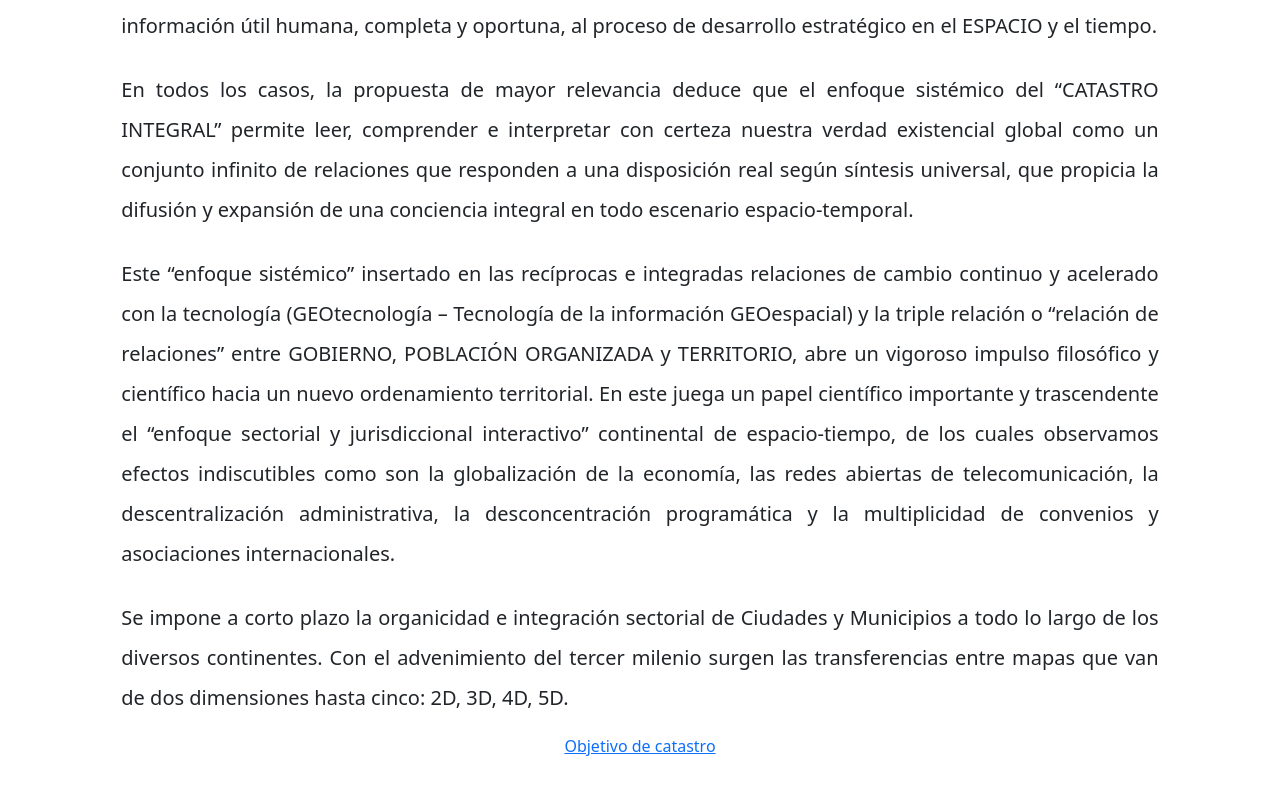
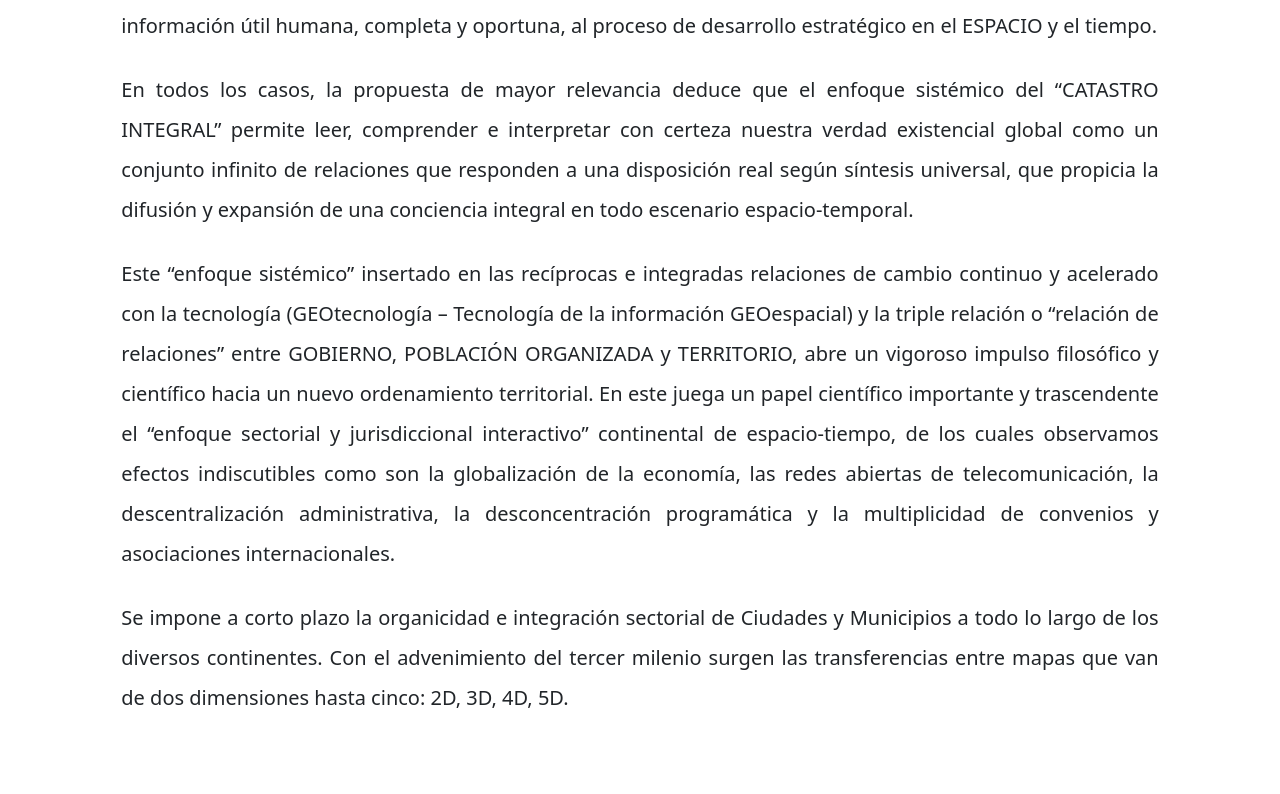
Before and after one commit to moleculax/Trialectica, a React (Vite) app: page /PuebloGobiernoTerritorio in a window 1280 px wide. Shown: the part 4687-5481 px from the top of the page. Built offline with nearby package versions, Linux system fonts and the light colour scheme; the HTML template or start-up script is replaced by a standard one.

Commit message:
Add files via upload

```diff
--- a/src/component/PuebloGobiernoTerritorio.jsx
+++ b/src/component/PuebloGobiernoTerritorio.jsx
@@ -161,7 +161,7 @@ export default function PuebloGobiernoTerritorio() {
                             <p className="fs-5 lh-lg mt-4" style={justifyStyle}>
                                 Se impone a corto plazo la organicidad e integración sectorial de Ciudades y Municipios a todo lo largo de los diversos continentes. Con el advenimiento del tercer milenio surgen las transferencias entre mapas que van de dos dimensiones hasta cinco: 2D, 3D, 4D, 5D.
                             </p>
-                            <a href="/ObjetivoGeneralCatastro">Objetivo  de catastro</a>
+
                         </section>
 
 
```
